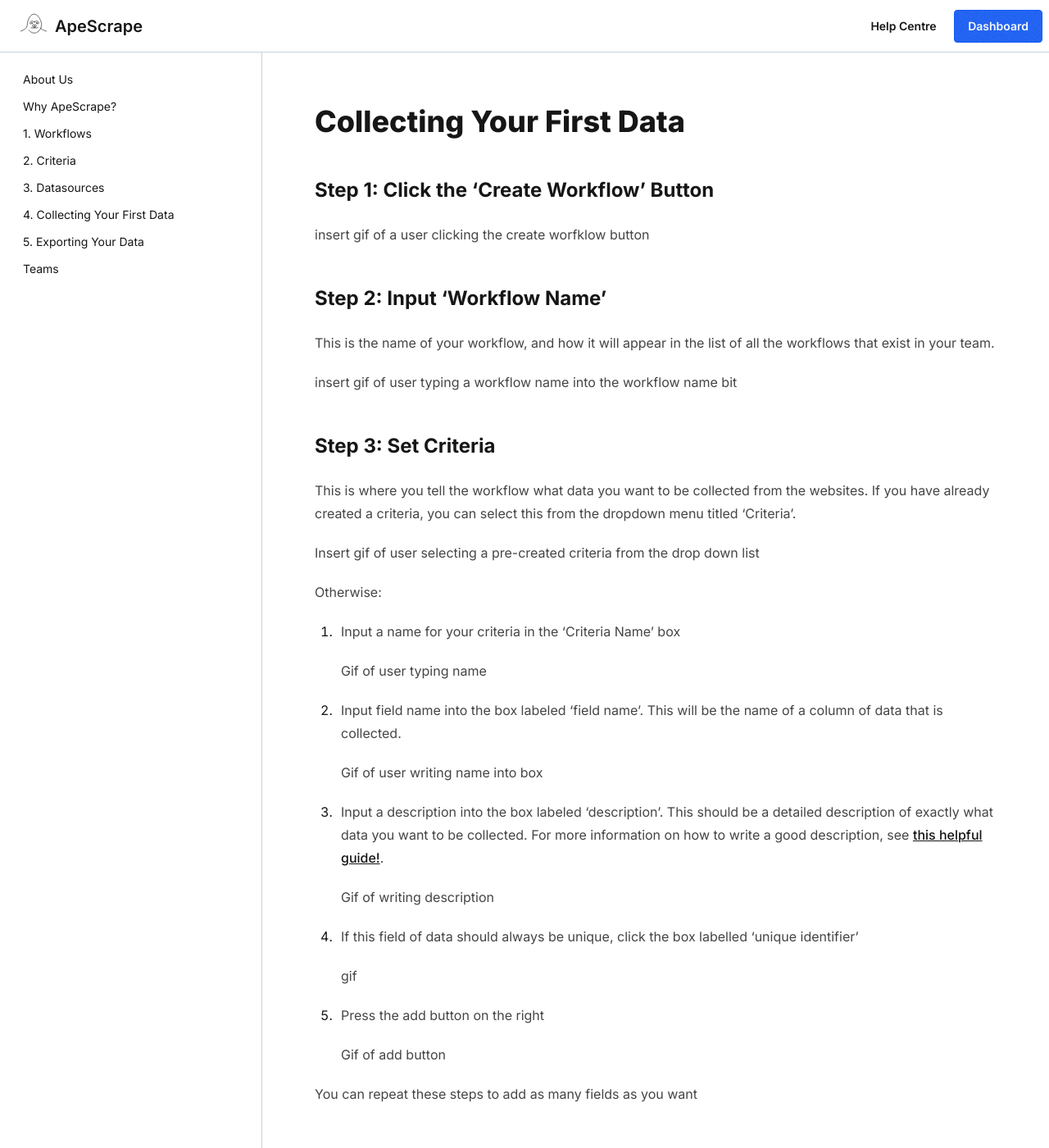
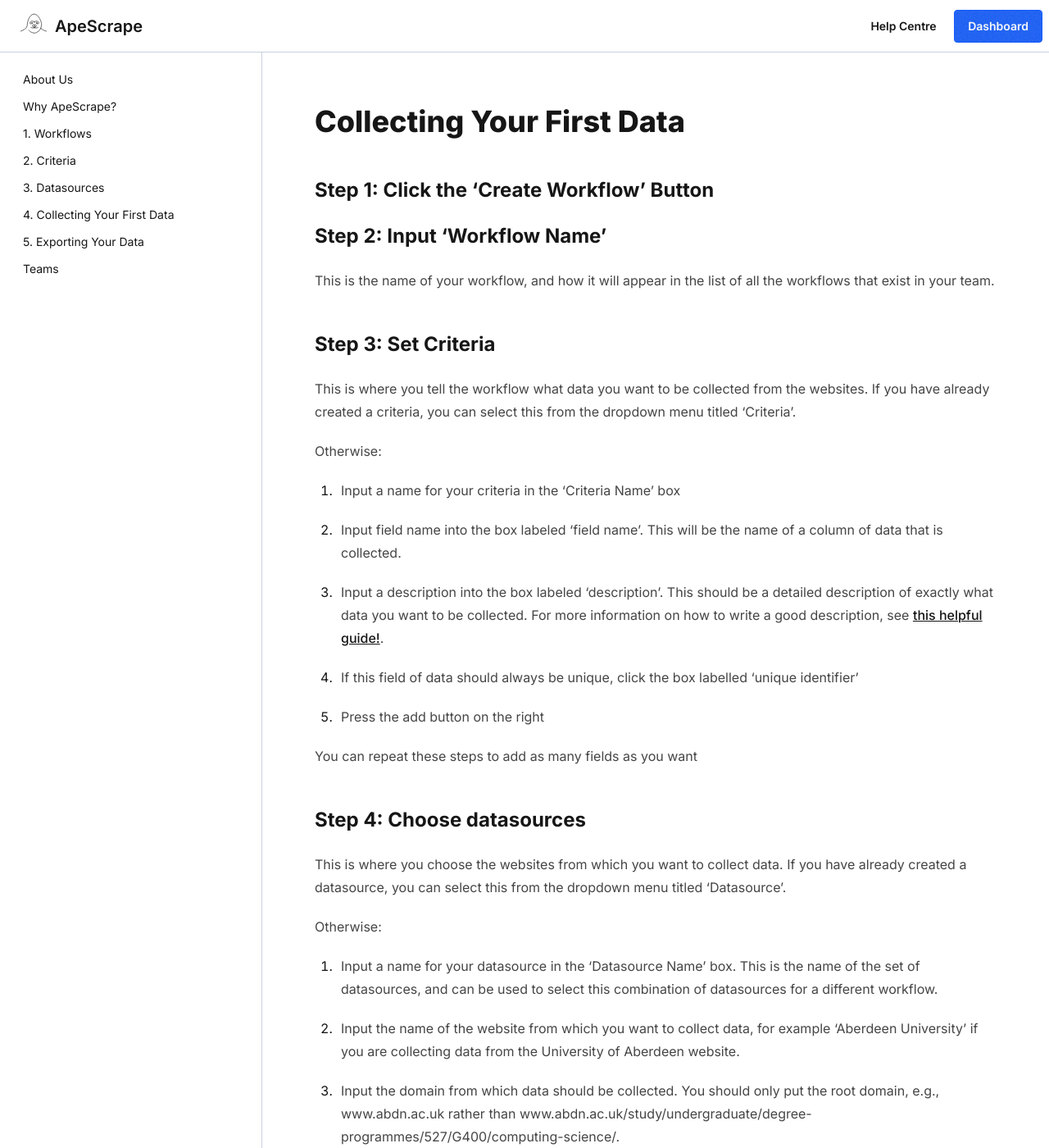
Before and after one commit to 5-quid-coders/apescrape-site, a Jekyll site: the page built from _help/6getting_started.md, in a window 1280 px wide and 1400 px high. Shown: the whole window at 82% size. Built offline with Jekyll 4.4.1, drawn with Linux system fonts in a browser that asks for light colours; some of the changed text lies outside the part shown.

Commit message:
remove gifs

```diff
--- a/_help/6getting_started.md
+++ b/_help/6getting_started.md
@@ -6,84 +6,51 @@ layout: help_article
 # Collecting Your First Data
 
 ## Step 1: Click the 'Create Workflow' Button
-insert gif of a user clicking the create worfklow button
 
 ## Step 2: Input 'Workflow Name'
 This is the name of your workflow, and how it will appear in the list of all the workflows that exist in your team.
 
-insert gif of user typing a workflow name into the workflow name bit
-
 ## Step 3: Set Criteria
 This is where you tell the workflow what data you want to be collected from the websites. If you have already created a criteria, you can select this from the dropdown menu titled 'Criteria'.
-
-Insert gif of user selecting a pre-created criteria from the drop down list
 
 Otherwise:
 
 1. Input a name for your criteria in the 'Criteria Name' box
 
-    Gif of user typing name
-
 2. Input field name into the box labeled 'field name'. This will be the name of a column of data that is collected.
-
-    Gif of user writing name into box
 
 3. Input a description into the box labeled 'description'. This should be a detailed description of exactly what data you want to be collected. For more information on how to write a good description, see [this helpful guide!](./4criteria.html).
 
-    Gif of writing description
-
 4. If this field of data should always be unique, click the box labelled 'unique identifier'
 
-    gif
-
 5. Press the add button on the right
-
-    Gif of add button
 
 You can repeat these steps to add as many fields as you want
 
 ## Step 4: Choose datasources
 This is where you choose the websites from which you want to collect data. If you have already created a datasource, you can select this from the dropdown menu titled 'Datasource'.
 
-Insert gif of changing the datasource
-
 Otherwise:
 1. Input a name for your datasource in the 'Datasource Name' box. This is the name of the set of datasources, and can be used to select this combination of datasources for a different workflow.
 
-    Gif of inputting name
-
 2. Input the name of the website from which you want to collect data, for example 'Aberdeen University' if you are collecting data from the University of Aberdeen website.
-
-    Gif of naming this
 
 3. Input the domain from which data should be collected. You should only put the root domain, e.g., www.abdn.ac.uk rather than www.abdn.ac.uk/study/undergraduate/degree-programmes/527/G400/computing-science/.
 
-    Gif, you know how it goes
-
 4. Press the add button on the right
-
-    gif :o
 
 You can repeat this as many times as is necessary
 
 ## Step 5: Create workflow
 Click the button labeled 'Create Workflow'. This will create the workflow using the criteria and datasources you just added.
 
-gif of this
-
 ## Step 6: Navigate to workflow
 From here, you can either press 'view workflows' on the workflow creation success page, or click 'workflows' on the side bar.
 
-gifs
-
 You can then click on the workflow you just created to view the page for this workflow.
-
-gif
 
 ## Step 7: Run Workflow
 From here, navigate to the top right corner and click the button saying 'Start New Run'. This will start a new run of data collection. ApeScrape will email you when this is complete.
 
-gif
-
 ## Step 8: View Your Data!
 Congratulations, you just collected your first set of data!
```
